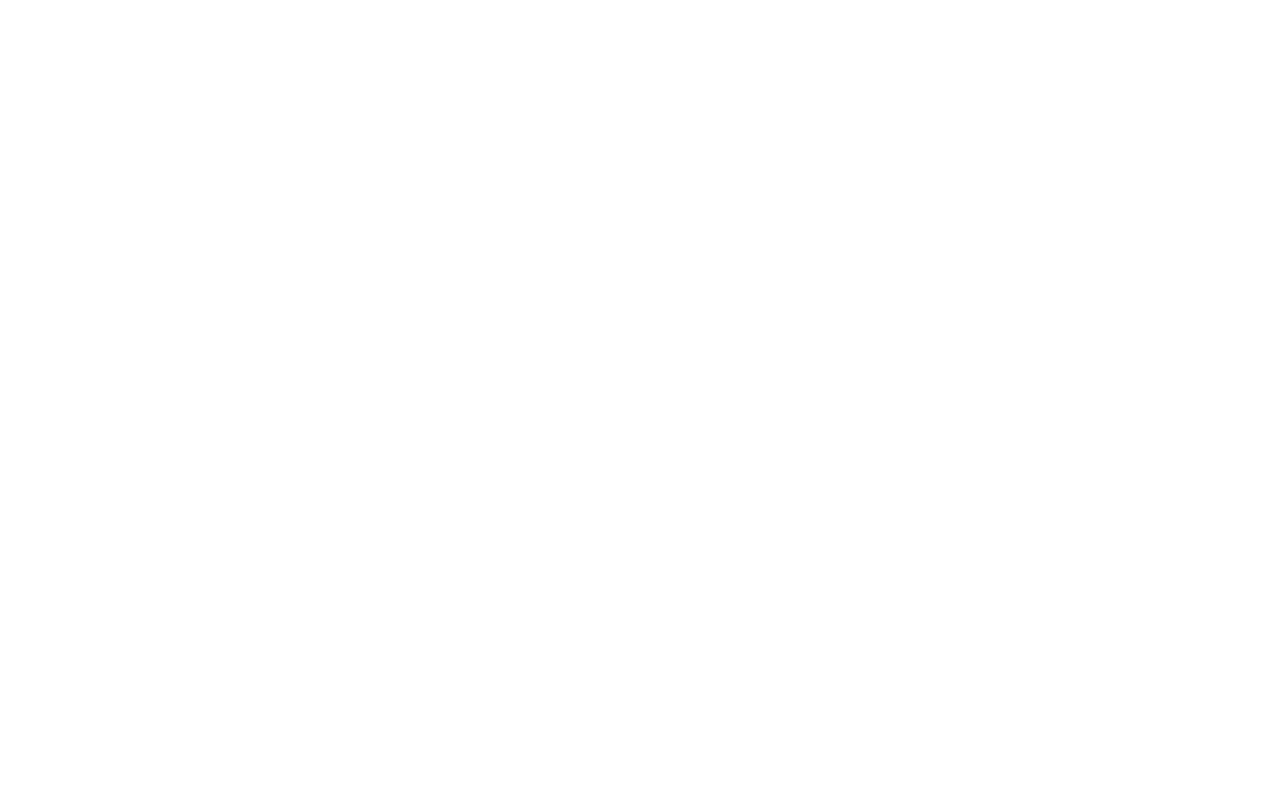
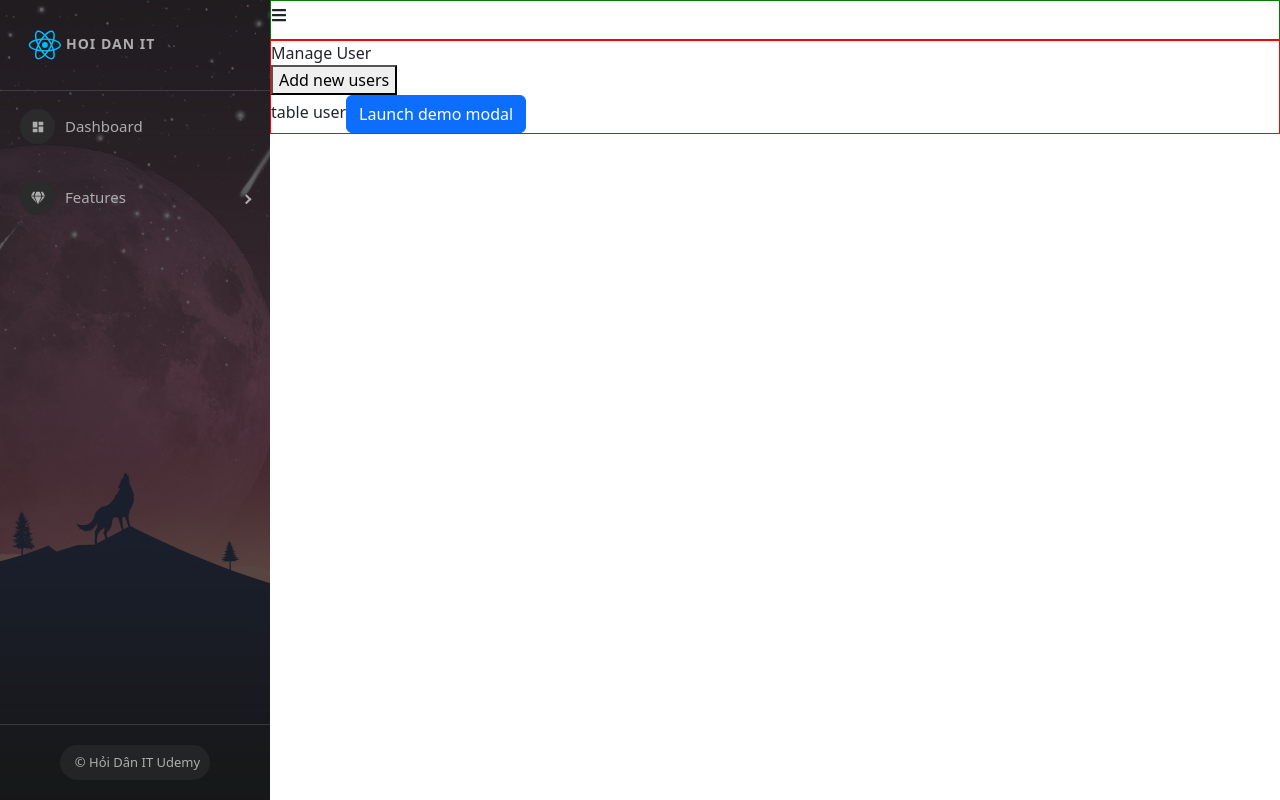
Before and after one commit to VuNQ9/test-demo-react, a React (Create React App) app: page /admins/manage-users in a window 1280 px wide. Before the commit this address had no page. Built offline with nearby package versions, Linux system fonts and the light colour scheme.

Commit message:
video 56

```diff
--- a/src/App.scss
+++ b/src/App.scss
@@ -88,6 +88,7 @@
           background: #303030;
           color: white;
           height: 40px;
+          border: none;
 
           &:hover {
             background: black;
--- a/src/components/Admin/Admin.js
+++ b/src/components/Admin/Admin.js
@@ -2,6 +2,7 @@
 import "./Admin.scss";
 import { FaBars } from 'react-icons/fa';
 import { useState } from "react";
+import { Outlet } from "react-router-dom";
 const Admin = (props) => {
     const [collapsed, setCollapsed] = useState(false);
     return (
@@ -10,8 +11,13 @@
                 <SideBar collapsed={collapsed} />
             </div>
             <div className="admin-content">
-                <FaBars onClick={() => setCollapsed(!collapsed)} />
-                content go here
+                <div className="admin-header">
+                    <FaBars onClick={() => setCollapsed(!collapsed)} />
+                </div>
+                <div className="admin-main">
+                    <Outlet />
+                </div>
+
             </div>
         </div>
     )
--- a/src/components/Admin/Admin.scss
+++ b/src/components/Admin/Admin.scss
@@ -6,4 +6,17 @@
             height: 100vh !important;
         }
     }
+
+    .admin-content {
+        width: 100%;
+
+        .admin-header {
+            height: 40px;
+            border: 1px solid green;
+        }
+
+        .admin-main {
+            border: 1px solid red;
+        }
+    }
 }
--- /dev/null
+++ b/src/components/Admin/Content/DashBoard.js
@@ -0,0 +1,9 @@
+const Dashboard = (props) => {
+    return (
+        <div>
+            dash board
+        </div>
+    )
+}
+
+export default Dashboard;
--- /dev/null
+++ b/src/components/Admin/Content/ManageUser.js
@@ -0,0 +1,22 @@
+import ModalCreateUser from "./ModalCreateUser";
+
+const ManageUser = (props) => {
+    return (
+        <div className="manage-user-container">
+            <div className="title">
+                Manage User
+            </div>
+            <div className="users-content">
+                <div>
+                    <button>Add new users</button>
+                </div>
+                <div>
+                    table user
+                    <ModalCreateUser />
+                </div>
+            </div>
+        </div>
+    )
+}
+
+export default ManageUser;
--- /dev/null
+++ b/src/components/Admin/Content/ModalCreateUser.js
@@ -0,0 +1,65 @@
+import React, { useState } from 'react';
+import Button from 'react-bootstrap/Button';
+import Modal from 'react-bootstrap/Modal';
+
+const ModalCreateUser = () => {
+    const [show, setShow] = useState(false);
+
+    const handleClose = () => setShow(false);
+    const handleShow = () => setShow(true);
+
+    return (
+        <>
+            <Button variant="primary" onClick={handleShow}>
+                Launch demo modal
+            </Button>
+
+            <Modal show={show}
+                onHide={handleClose}
+                size="xl"
+                backdrop="static"
+            >
+                <Modal.Header closeButton>
+                    <Modal.Title>Add new user</Modal.Title>
+                </Modal.Header>
+                <Modal.Body>
+                    <form className="row g-3">
+                        <div className="col-md-6">
+                            <label className="form-label">Email</label>
+                            <input type="email" className="form-control" />
+                        </div>
+                        <div className="col-md-6">
+                            <label className="form-label">Password</label>
+                            <input type="password" className="form-control" />
+                        </div>
+                        <div className="col-md-6">
+                            <label className="form-label">Username</label>
+                            <input type="text" className="form-control" />
+                        </div>
+                        <div className="col-md-4">
+                            <label className="form-label">Role</label>
+                            <select className="form-select">
+                                <option selected value="USER">USER</option>
+                                <option value="ADMIN">ADMIN</option>
+                            </select>
+                        </div>
+                        <div className='col-md-12'>
+                            <label className="form-label">Image</label>
+                            <input type="file" />
+                        </div>
+                    </form>
+                </Modal.Body>
+                <Modal.Footer>
+                    <Button variant="secondary" onClick={handleClose}>
+                        Close
+                    </Button>
+                    <Button variant="primary" onClick={handleClose}>
+                        Save
+                    </Button>
+                </Modal.Footer>
+            </Modal>
+        </>
+    );
+}
+
+export default ModalCreateUser;
--- a/src/components/Admin/SideBar.js
+++ b/src/components/Admin/SideBar.js
@@ -11,13 +11,10 @@
 
 import { FaTachometerAlt, FaGem, FaList, FaGithub, FaRegLaughWink, FaHeart } from 'react-icons/fa';
 import sidebarBg from '../../assets/bg2.jpg';
-
-
 import { DiReact } from "react-icons/di";
 import { MdDashboard } from "react-icons/md";
-
 import './SideBar.scss';
-
+import { Link } from 'react-router-dom';
 
 const SideBar = (props) => {
     const { image, collapsed, toggled, handleToggleSidebar } = props;
@@ -54,6 +51,7 @@
                             icon={<MdDashboard />}
                         >
                             Dashboard
+                            <Link to="/admins" />
                         </MenuItem>
                     </Menu>
                     <Menu iconShape="circle">
@@ -61,7 +59,11 @@
                             icon={<FaGem />}
                             title="Features"
                         >
-                            <MenuItem> Quản lý Users</MenuItem>
+                            <MenuItem>
+                                Quản lý Users
+                                <Link to="/admins/manage-users" />
+                            </MenuItem>
+
                             <MenuItem > Quản lý Bài Quiz</MenuItem>
                             <MenuItem> Quản lý Câu Hỏi</MenuItem>
                         </SubMenu>
--- a/src/index.js
+++ b/src/index.js
@@ -13,6 +13,8 @@
 import User from './components/User/User';
 import Admin from './components/Admin/Admin';
 import HomePage from './components/Home/HomePage';
+import ManageUser from './components/Admin/Content/ManageUser';
+import Dashboard from './components/Admin/Content/DashBoard';
 const root = ReactDOM.createRoot(document.getElementById('root'));
 root.render(
   <Provider store={store}>
@@ -24,7 +26,10 @@
           <Route path="users" element={<User />} />
         </Route>
 
-        <Route path="admins" element={<Admin />} />
+        <Route path="/admins" element={<Admin />} >
+          <Route index element={<Dashboard />} />
+          <Route path="manage-users" element={<ManageUser />} />
+        </Route>
       </Routes>
     </BrowserRouter>
     {/* </React.StrictMode> */}
```
